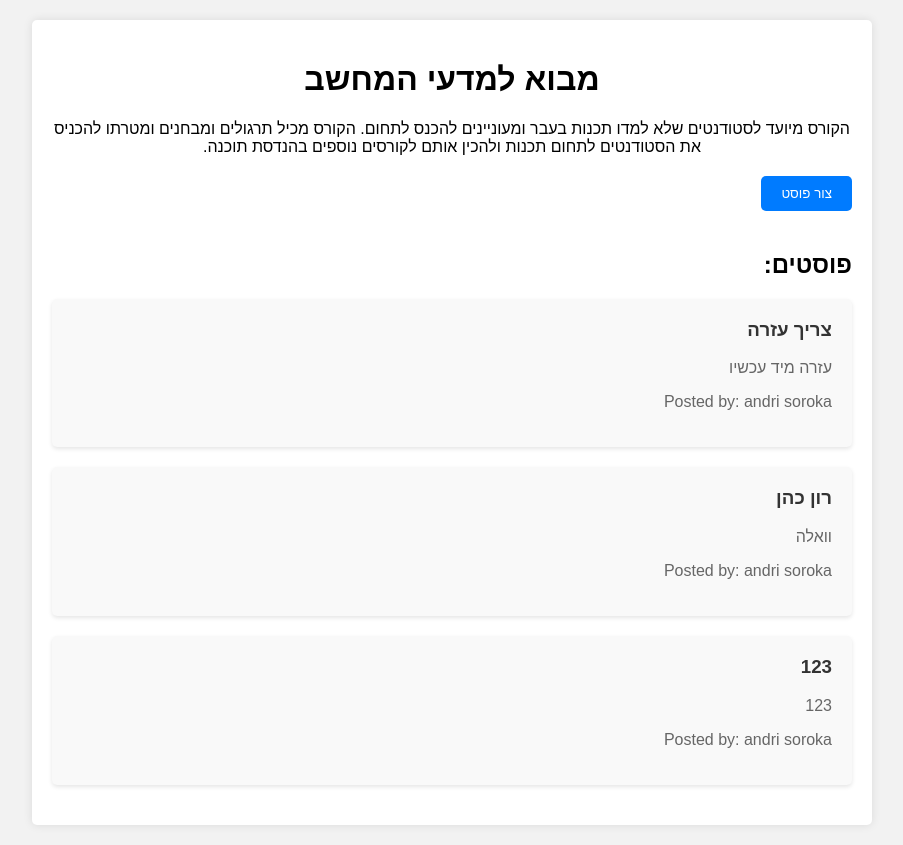
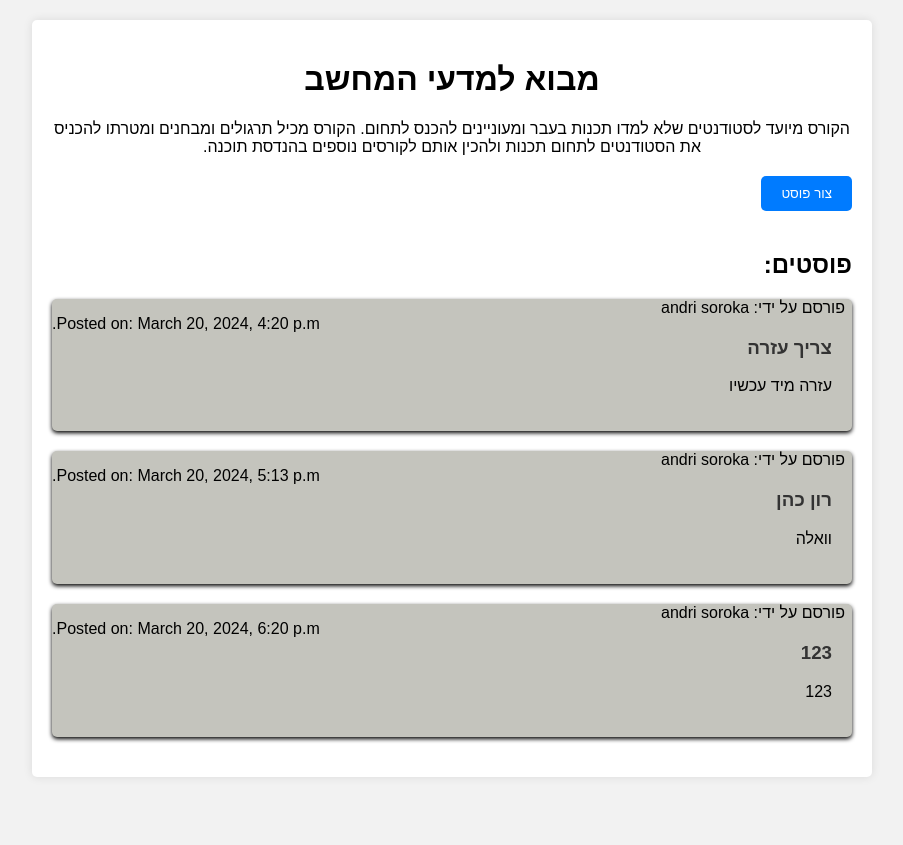
Before and after one commit to omerdani/StudentForStudent, a Django app: page /blog/1/ in a window 1280 px wide. Shown: the whole page, without its empty margins (188-1091 px from the left). After the commit the page ends 777 px from the top, so only its background shows below. Run offline with Django 5.2, Linux system fonts and the light colour scheme; data comes from the database, SQL or seed files in the repository; both versions use the stored data as it was after the commit.

Commit message:
1.411111

```diff
--- a/StudentForStudent/settings.py
+++ b/StudentForStudent/settings.py
@@ -9,6 +9,8 @@ https://docs.djangoproject.com/en/5.0/topics/settings/
 For the full list of settings and their values, see
 https://docs.djangoproject.com/en/5.0/ref/settings/
 """
+
+
 
 from pathlib import Path
 
--- a/templates/blog.detail.html
+++ b/templates/blog.detail.html
@@ -1,4 +1,3 @@
-
 <!DOCTYPE html>
 <html lang="en">
 <head>
@@ -28,24 +27,45 @@
         }
 
         .post {
-            background-color: #f9f9f9;
+    background-color: #c4c4bd;
     border-radius: 5px;
     padding: 20px;
     margin-bottom: 20px;
-            box-shadow: 0 2px 4px rgba(0, 0, 0, 0.1);
+    box-shadow: 0 2px 4px rgba(0, 0, 0, 5);
+    position: relative;
 }
-
         .post h3 {
             margin-top: 0;
             color: #333;
         }
 
         .post p {
-            color: #666;
+            color: #000000;
         }
 
         .post-content {
             margin-top: 10px;
+        }
+
+        .post-info {
+            position: absolute;
+            top: 0;
+            right: 0;
+            display: flex;
+            justify-content: space-between;
+            width: auto;
+        }
+         .post-details {
+            position: absolute;
+            top: 0;
+            left: 0;
+            display: flex;
+            justify-content: space-between;
+            width: auto;
+        }
+
+        .post-author, .post-date {
+            margin-right: 7px;
         }
 
         .create-post-button {
@@ -65,7 +85,9 @@
         #create-post-form {
             display: none;
         }
+
     </style>
+
 </head>
 <body>
 
@@ -91,9 +113,16 @@
             <h2>פוסטים:</h2>
             {% for post2 in posts2 %}
                 <div class="post">
+                    <div class="post-info">
+                        <span class="post-author">פורסם על ידי: {{ post2.user_name }}</span>
+                    </div>
+                    <div class="post-details">
+                       {% load tz %}
+<p>Posted on: {{ post2.date_posted|timezone:"Asia/Jerusalem"|date:"F j, Y, P" }}</p>
+                    </div>
+                    <br>
                     <h3>{{ post2.title }}</h3>
                     <p>{{ post2.content }}</p>
-                    <p>Posted by: {{ post2.user_name }}</p>
                     {% if post2.user_name == current_user %}
                         <form method="post" action="{% url 'delete_post' post2.id %}">
                             {% csrf_token %}
```
Also changed, not shown: db.sqlite3. Lines whose indentation alone changed are shown as unchanged.
